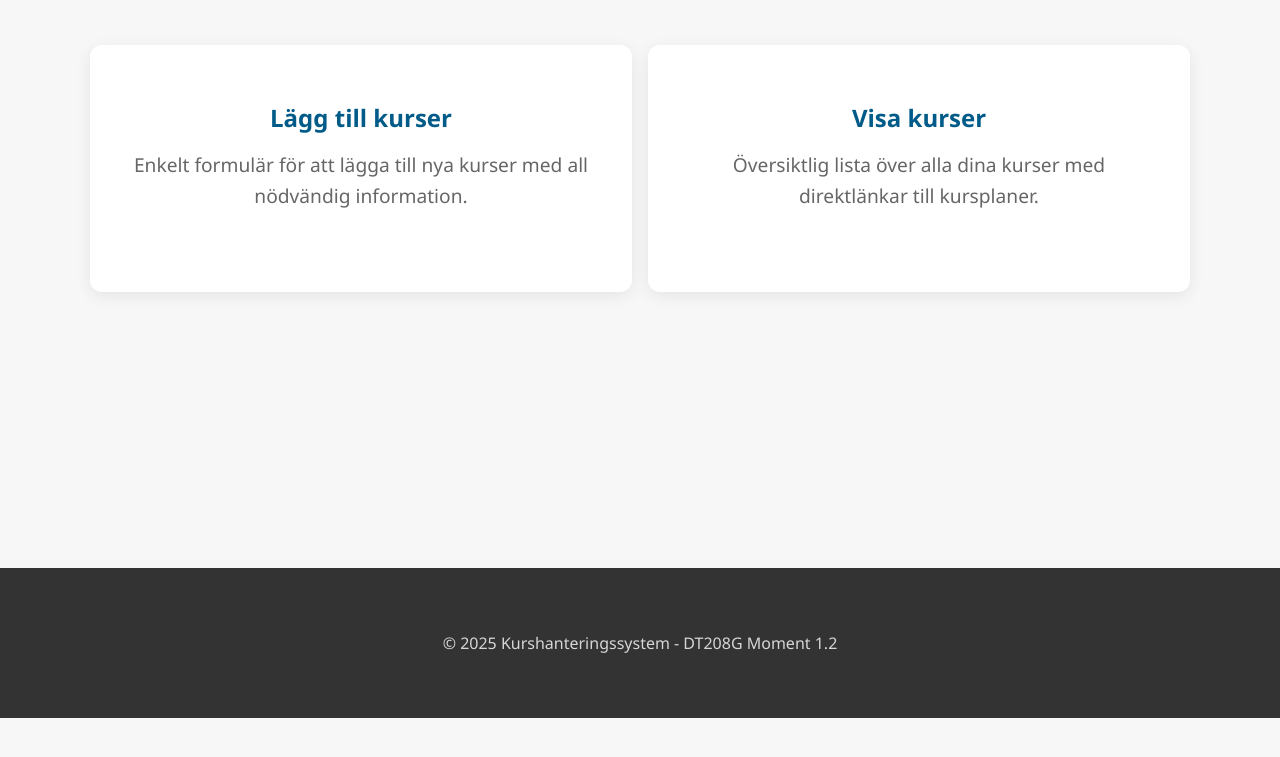
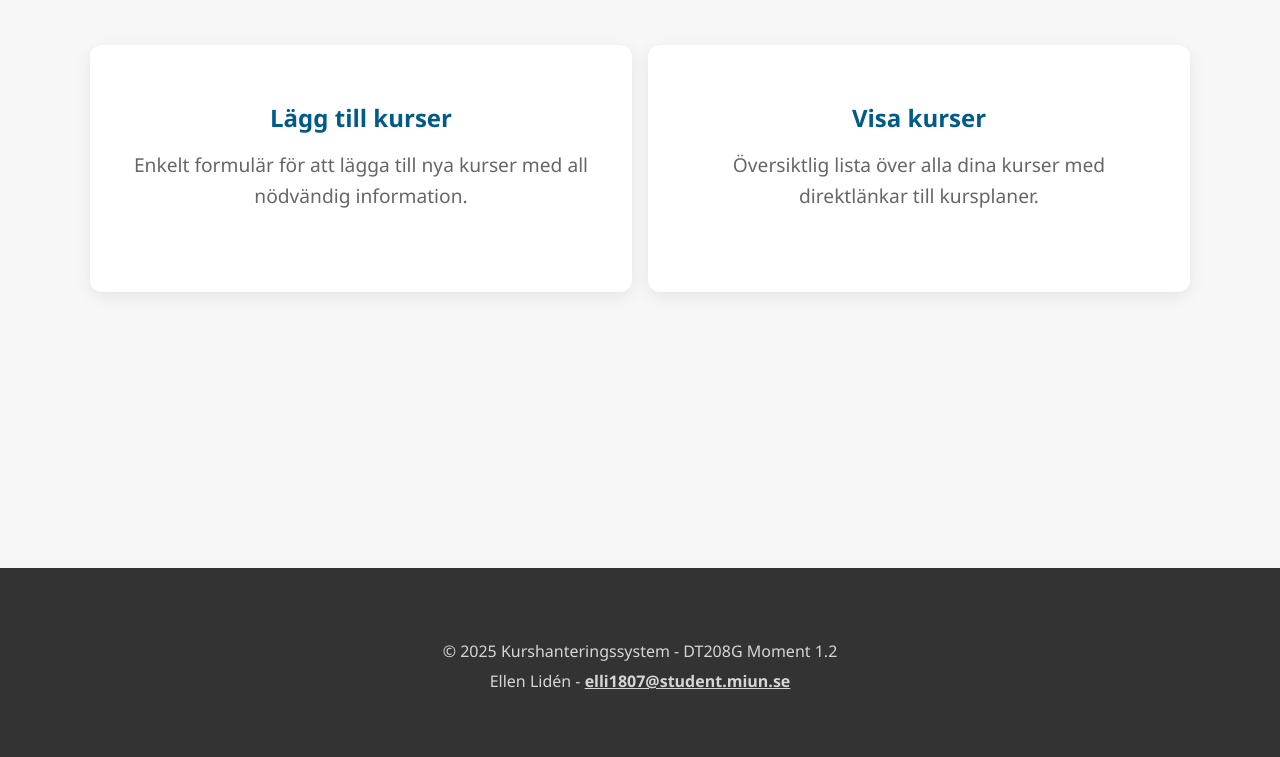
Before and after one commit to ellenliden/dt208g_moment1.2, a website built with Vite: page index.html in a window 1280 px wide. Shown: the part 267-1024 px from the top of the page. Before the commit the page ends 985 px from the top, so only its background shows below. Built offline with nearby package versions, Linux system fonts and the light colour scheme.

Commit message:
fixar footern, lägger till mina kontaktuppgifter

```diff
--- a/index.html
+++ b/index.html
@@ -140,6 +140,10 @@
     <footer>
       <div class="container">
         <p>&copy; 2025 Kurshanteringssystem - DT208G Moment 1.2</p>
+        <p>
+          Ellen Lidén -
+          <a href="mailto:elli1807@student.miun.se">elli1807@student.miun.se</a>
+        </p>
       </div>
     </footer>
 
--- a/src/style.css
+++ b/src/style.css
@@ -373,8 +373,20 @@ footer {
 }
 
 footer p {
-  margin: 0;
+  margin: 0.5rem;
   opacity: 0.8;
+}
+
+footer a {
+  color: #fff;
+  text-decoration: underline;
+  font-weight: 600;
+  transition: color 0.2s;
+}
+
+footer a:hover {
+  color: #dab775;
+  text-decoration: underline;
 }
 
 /* Responsiv design - tablet (768px och uppåt) */
```
